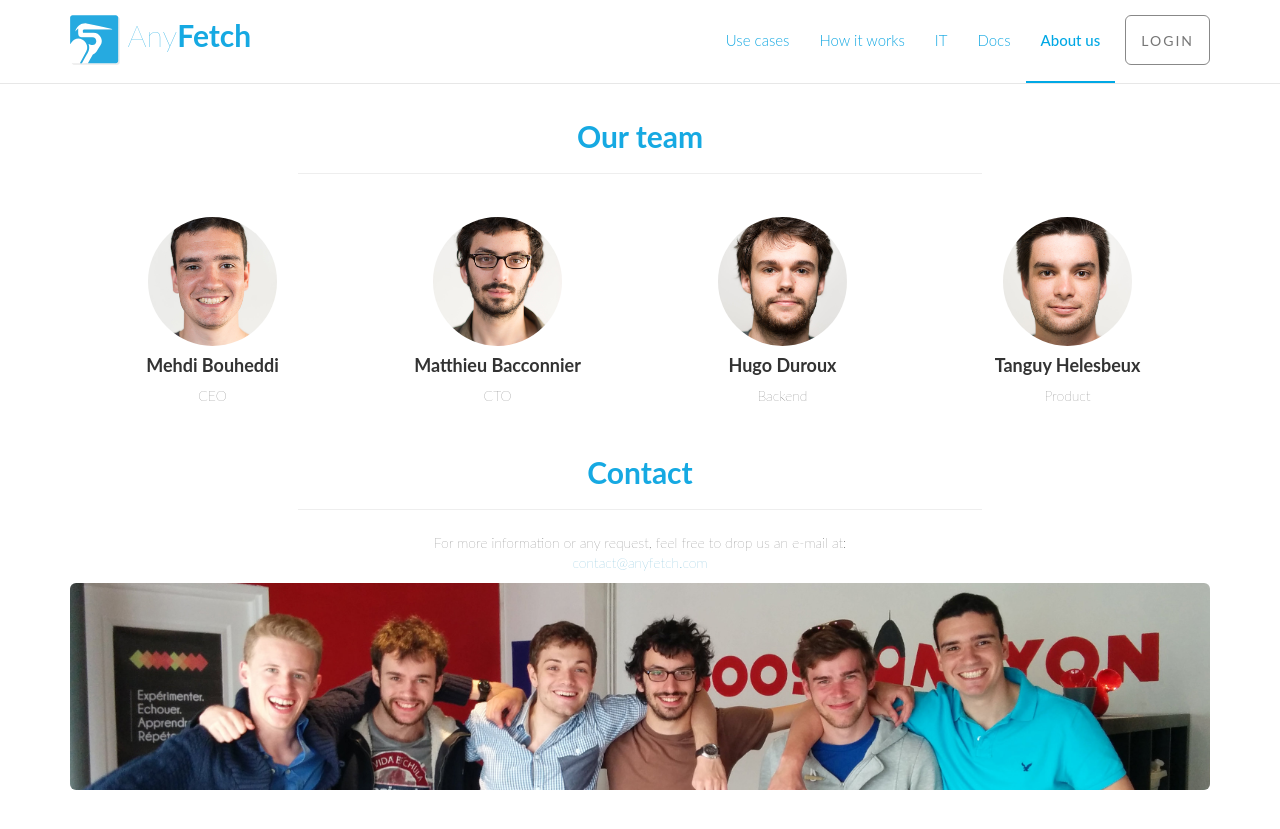
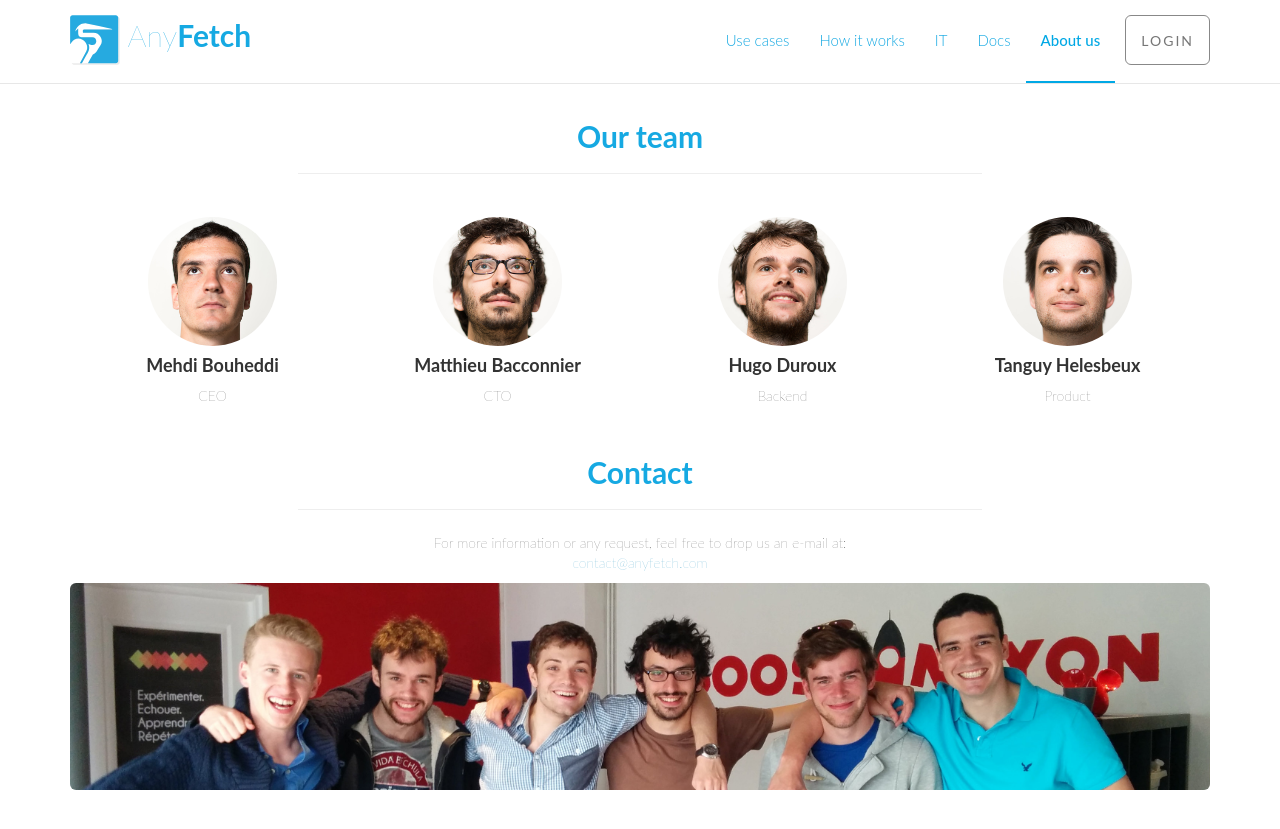
Before and after one commit to your-mom-noob/anyfetch.com, a Jekyll site: the page built from about-us.html, in a window 1280 px wide and 900 px high. Shown: the top 829 px of the window. Built offline with Jekyll 4.4.1, drawn with Linux system fonts in a browser that asks for light colours; nearby versions of some CDN libraries; Markdown is read by kramdown in place of the engine named in the settings.

Commit message:
Look up guys !

```diff
--- a/about-us.html
+++ b/about-us.html
@@ -11,7 +11,7 @@ layout: main
 				<hr>
 					<div class="col-lg-3">
 						<div class="thumbnail-portrait">
-						<img class="portrait" src="images/mehdi.jpg">
+						<img class="portrait" src="images/mehdi-haut.jpg">
 							<div class="caption">
 								<h4>Mehdi Bouheddi</h4>
 								<p>CEO</p>
@@ -20,7 +20,7 @@ layout: main
 					</div>
 					<div class="col-lg-3">
 						<div class="thumbnail-portrait">
-						<img class="portrait" src="images/matthieu.jpg">
+						<img class="portrait" src="images/matthieu-haut.jpg">
 							<div class="caption">
 								<h4>Matthieu Bacconnier</h4>
 								<p>CTO</p>
@@ -29,7 +29,7 @@ layout: main
 					</div>
 					<div class="col-lg-3">
 						<div class="thumbnail-portrait">
-						<img class="portrait" src="images/hugo.jpg">
+						<img class="portrait" src="images/hugo-haut.jpg">
 							<div class="caption">
 								<h4>Hugo Duroux</h4>
 								<p>Backend</p>
@@ -38,7 +38,7 @@ layout: main
 					</div>
 					<div class="col-lg-3">
 						<div class="thumbnail-portrait">
-						<img class="portrait" src="images/tanguy.jpg">
+						<img class="portrait" src="images/tanguy-haut.jpg">
 							<div class="caption">
 								<h4>Tanguy Helesbeux</h4>
 								<p>Product</p>
```
Also changed, not shown: use-cases.html (+5 -5 lines), images/hugo-haut.jpg, images/hugo.jpg (deleted), images/matthieu-haut.jpg, images/matthieu.jpg (deleted), images/mehdi-haut.jpg, images/mehdi.jpg (deleted), images/tanguy-haut.jpg, images/tanguy.jpg (deleted).
